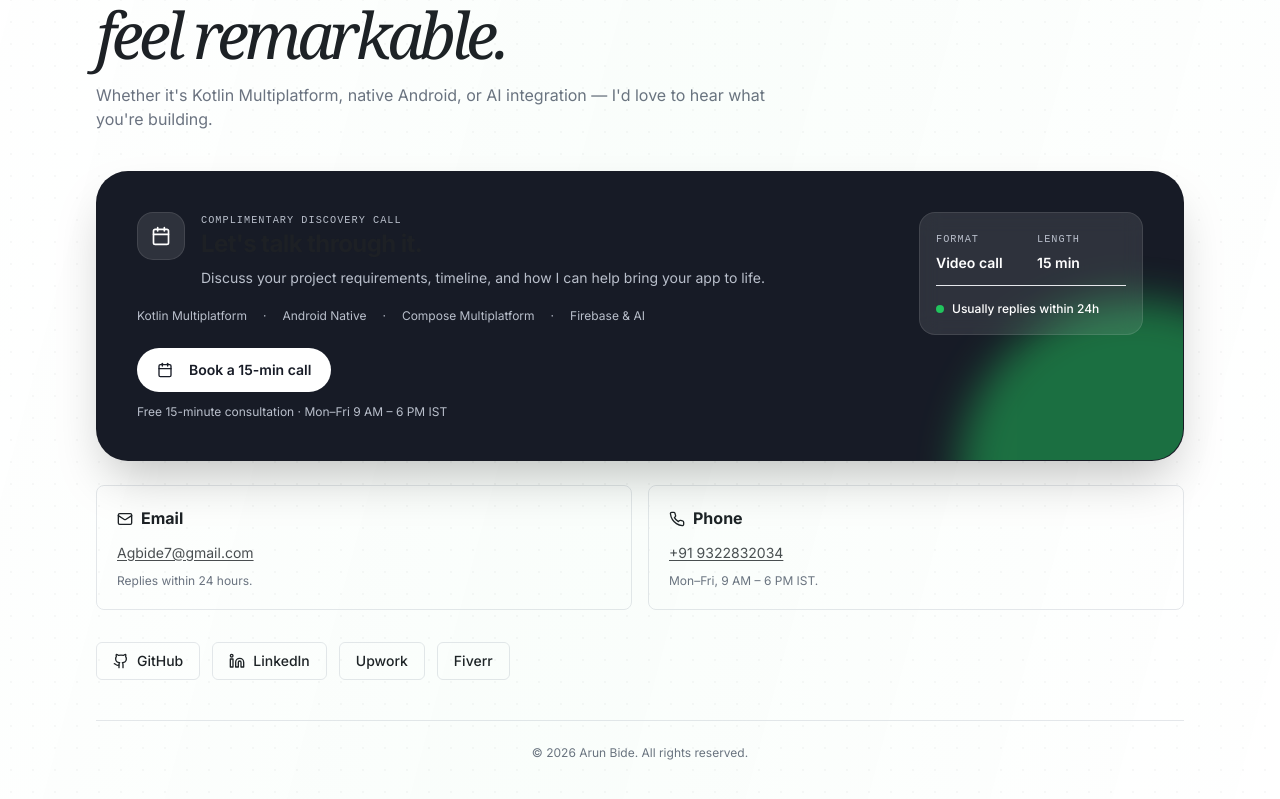
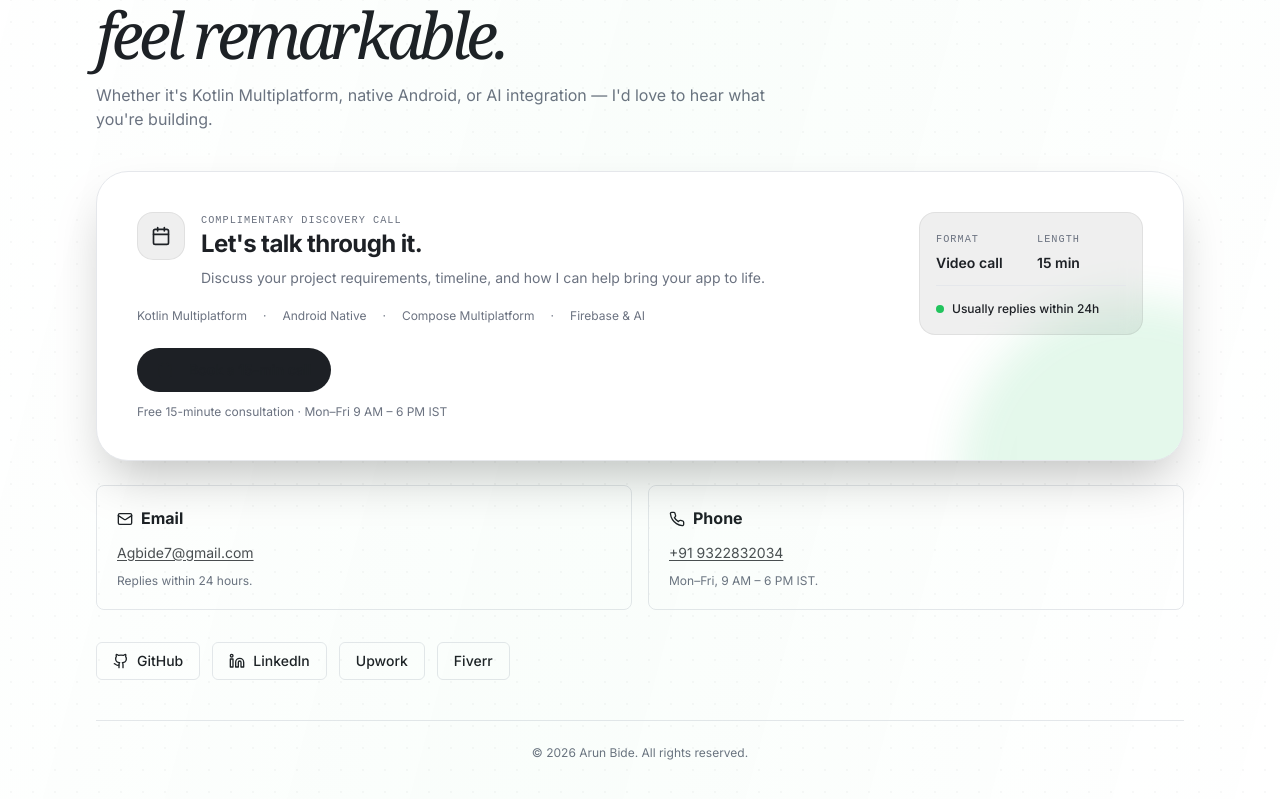
Before and after one commit to Arunbide/arunbide-04690, a React (Vite) app: page / in a window 1280 px wide. Shown: the part 6347-7146 px from the top of the page. Built offline with nearby package versions, Linux system fonts and the light colour scheme.

Commit message:
Changes
Co-authored-by: Arunbide <112233922+Arunbide@users.noreply.github.com>

```diff
--- a/src/index.css
+++ b/src/index.css
@@ -119,9 +119,9 @@
 .review-stat:hover { transform: translateY(-4px); border-color: hsl(var(--foreground) / .25); }
 .testimonial-card { position: relative; overflow: hidden; }
 .testimonial-card::before { content: "“"; position: absolute; right: 1.4rem; top: -.65rem; font-family: Georgia, serif; font-size: 8rem; line-height: 1; color: hsl(var(--accent) / .13); }
-.connect-panel { --connect-bg: 224 25% 12%; --connect-fg: 0 0% 100%; --connect-muted: 220 15% 76%; --connect-subtle: 0 0% 100% / .10; position: relative; overflow: hidden; border: 1px solid hsl(var(--foreground) / .15); background: hsl(var(--connect-bg)); color: hsl(var(--connect-fg)); }
-.dark .connect-panel { --connect-bg: 142 28% 92%; --connect-fg: 220 22% 12%; --connect-muted: 220 12% 35%; --connect-subtle: 220 22% 12% / .10; }
-.connect-panel::after { content: ""; position: absolute; width: 22rem; height: 22rem; right: -8rem; bottom: -12rem; border-radius: 999px; background: hsl(var(--accent)); filter: blur(20px); opacity: .5; }
+.connect-panel { --connect-fg: var(--card-foreground); --connect-muted: var(--muted-foreground); --connect-subtle: var(--foreground) / .07; position: relative; overflow: hidden; border: 1px solid hsl(var(--border)); background: hsl(var(--card)); color: hsl(var(--card-foreground)); }
+.connect-panel::after { content: ""; position: absolute; width: 22rem; height: 22rem; right: -8rem; bottom: -12rem; border-radius: 999px; background: hsl(var(--accent)); filter: blur(20px); opacity: .12; }
+
 .connect-panel > * { position: relative; z-index: 1; }
 .connect-icon { background: hsl(var(--connect-subtle)); color: hsl(var(--connect-fg)); border: 1px solid hsl(var(--connect-subtle)); }
 .connect-kicker { font-family: "DM Mono", ui-monospace, monospace; font-size: .64rem; letter-spacing: .1em; text-transform: uppercase; color: hsl(var(--connect-muted)); }
```
